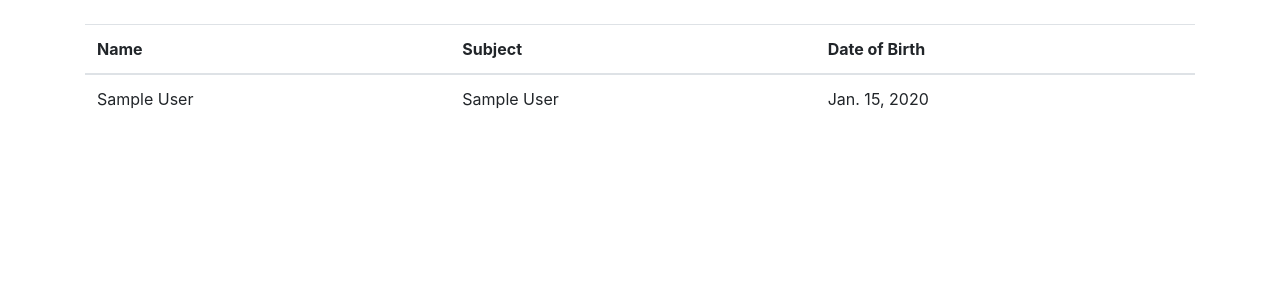
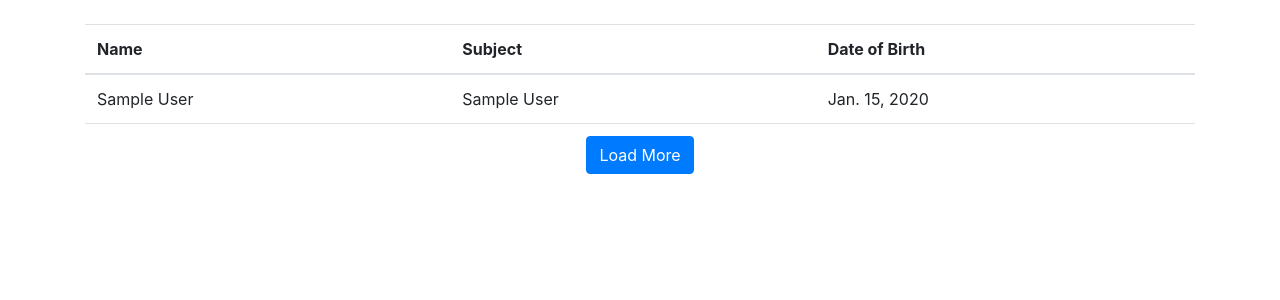
Before and after one commit to byiringiroscar/Django-and-htmx-click-to-load-patterns, a Django app: page /students/ in a window 1280 px wide. Shown: the top 300 px of the page. Run offline with Django 4.2, Linux system fonts and the light colour scheme; tables that the repository leaves empty hold one stand-in row (values such as "Sample post"); some libraries are stand-ins or nearby versions.

Commit message:
Update list.html

```diff
--- a/core/templates/core/partials/list.html
+++ b/core/templates/core/partials/list.html
@@ -7,5 +7,10 @@
 
 </tr>
 
+{% endfor %}
 
-{% endfor %}
+<tr id="load-more">
+    <td colspan="4" class="text-center">
+        <button class="btn btn-primary">Load More</button>
+    </td>
+</tr>
```
